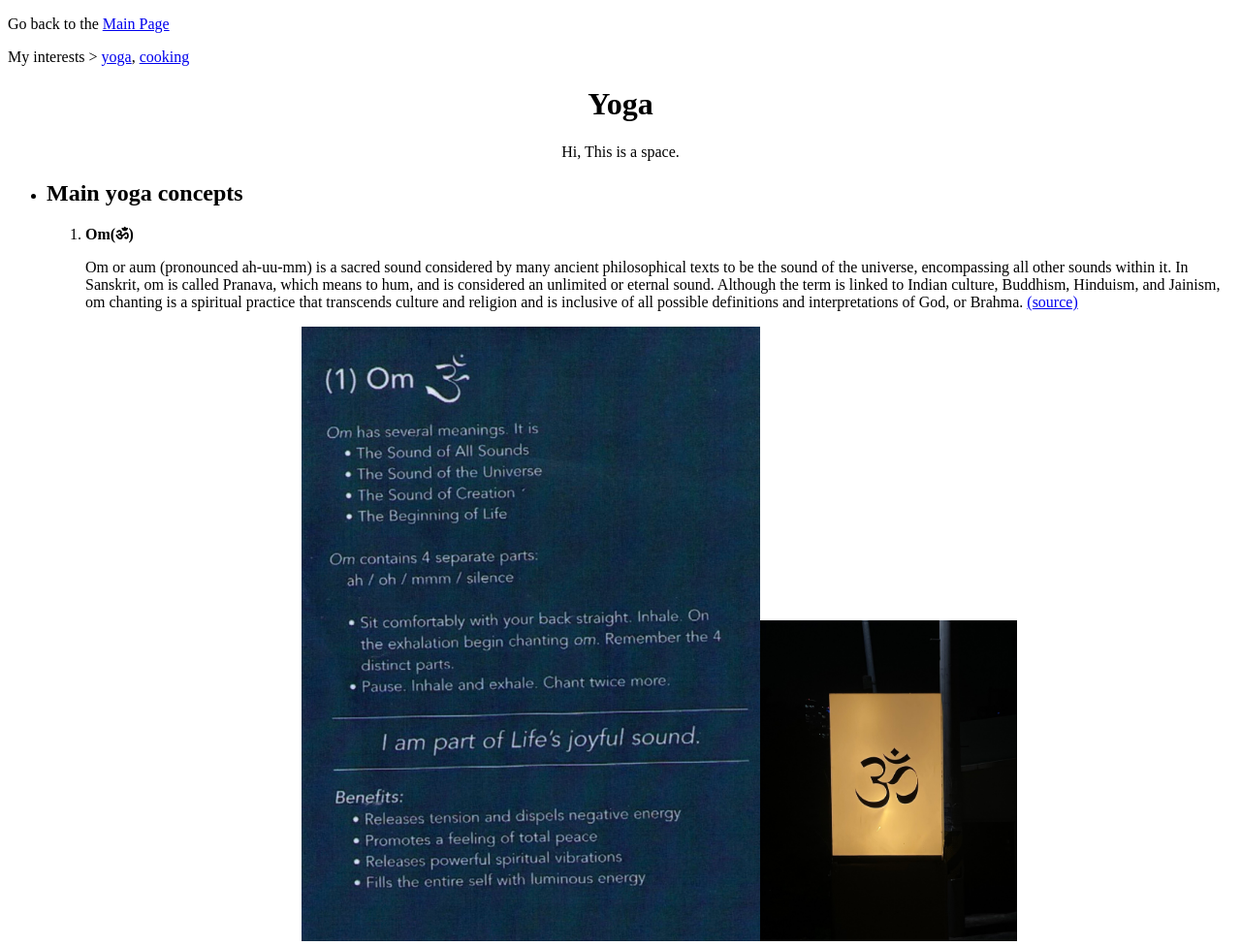
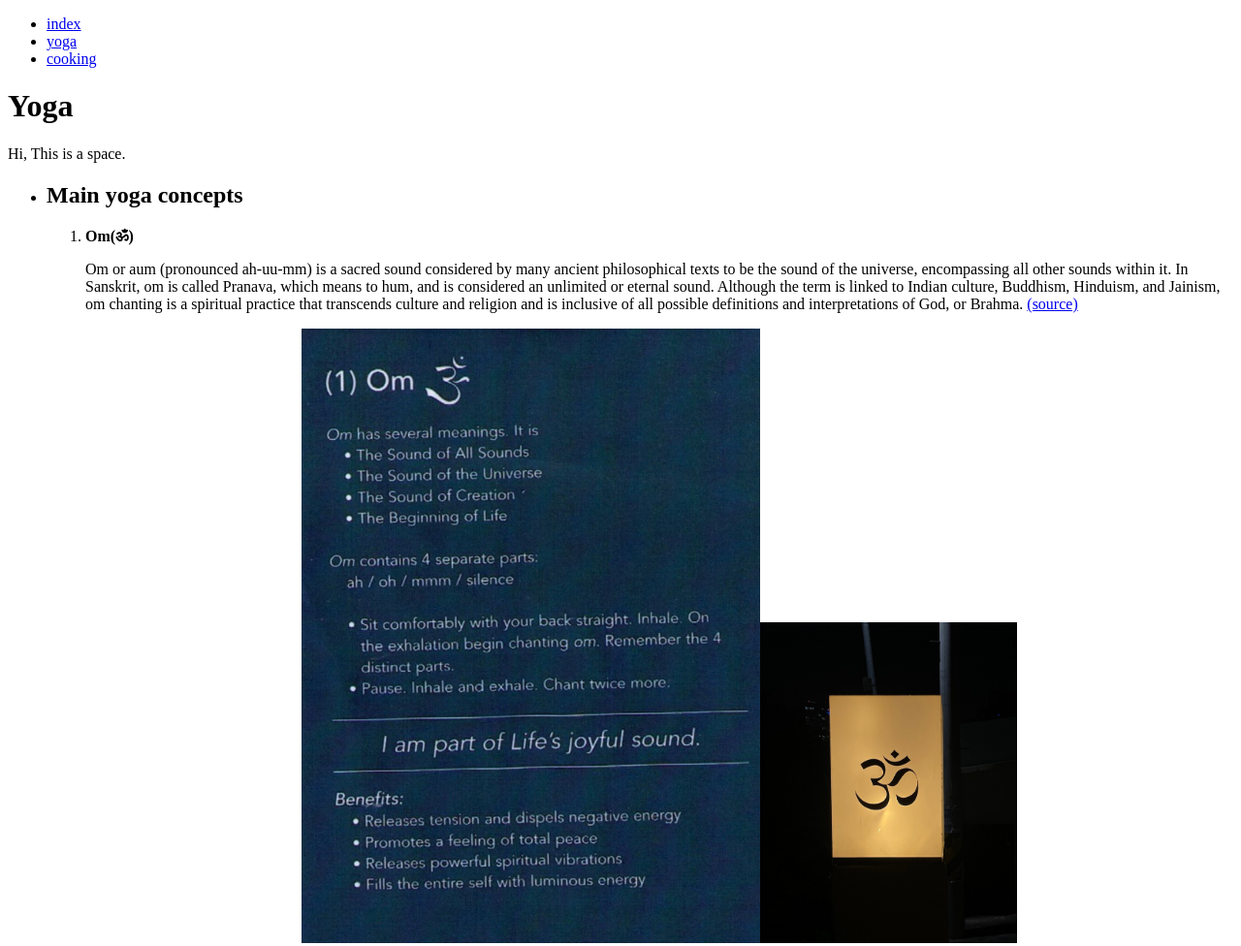
Before and after one commit to ITMD-361-Yejin/Project1, a plain HTML site: page yoga.html in a window 1280 px wide. Shown: the top 976 px of the page at 97% size. Drawn offline with Linux system fonts and the light colour scheme.

Commit message:
Update yoga.html

```diff
--- a/yoga.html
+++ b/yoga.html
@@ -1,15 +1,17 @@
 <!doctype html>
 <html lang = "en">
 <head>
-  <title> My interests: Yoga </title>
+  <title> YejinPark Resume </title>
   <meta charset="utf-8">
 </head>
-
 <body>
-  <p>Go back to the <a href="index.html">Main Page</a></p>
-  <p>My interests > <a href="yoga.html">yoga</a>, <a href="cooking.html">cooking</a></p>
-  <h1 style="text-align:center">Yoga</h1>
-  <p style="text-align:center"> Hi, This is a space.</p>
+  <ul>
+    <li><a href="index.html">index</a></li>
+    <li><a href="yoga.html">yoga</a></li>
+    <li><a href="cooking.html">cooking</a></li>
+  </ul>
+  <h1>Yoga</h1>
+  <p> Hi, This is a space.</p>
   <ul>
     <li><h2>Main yoga concepts</h2></li>
       <ol>
```
